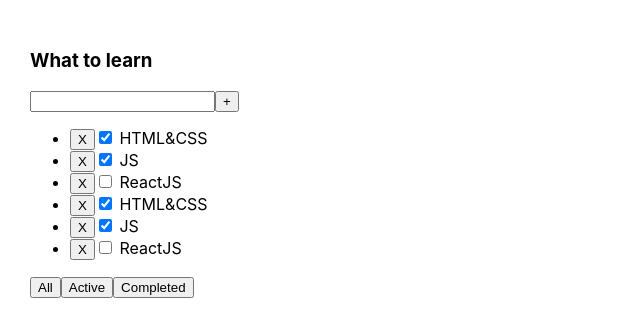
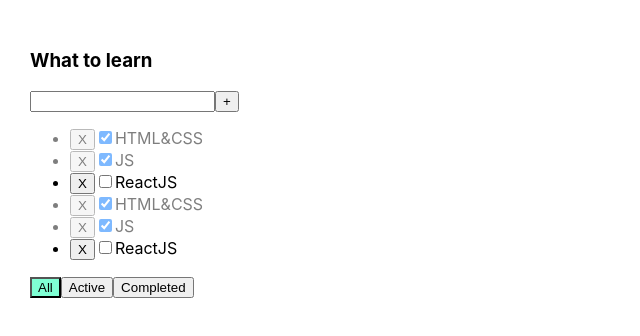
Before and after one commit to skitchen1992/ToDoListOnReactTypeScript, a React (Create React App) app: page / in a window 1280 px wide. Shown: the top 336 px of the page, without its empty margins (0-640 px from the left). Built offline with nearby package versions, Linux system fonts and the light colour scheme.

Commit message:
add map on todolist for button

```diff
--- a/src/App.css
+++ b/src/App.css
@@ -6,3 +6,17 @@
 .App > div {
   margin-right: 50px;
 }
+
+.error {
+  border: red 1px solid;
+}
+
+.error-message {
+  color: red;
+}
+.active-filter {
+  background-color: aquamarine;
+}
+.is-done {
+  opacity: 0.5;
+}
--- a/src/App.tsx
+++ b/src/App.tsx
@@ -1,4 +1,4 @@
-import React, {ChangeEvent, useState} from 'react';
+import React, { useState} from 'react';
 import './App.css';
 import {inArray, Todolist} from "./Todolist";
 import {v1} from "uuid";
@@ -20,6 +20,15 @@
         let newTask = {id: v1(), title: newTitle, isDone: false}
         setTask([newTask, ...tasks])
     }
+
+    const onChangeStatus = (id:string, isDone:boolean)=>{
+        const task = tasks.find(t=>t.id===id)
+        if(task){
+            task.isDone=isDone
+            setTask([...tasks])
+        }
+    }
+
 
     let [filter, setFilter] = useState<KeyType>('All')
 
@@ -48,6 +57,12 @@
                       removeTask={removeTask}
                       changeFilter={changeFilter}
                       addTask={addTask}
+                      onChangeStatus={onChangeStatus}
+                      filter={filter}
+
+
+
+
             />
         </div>
     );
--- a/src/Todolist.tsx
+++ b/src/Todolist.tsx
@@ -1,4 +1,4 @@
-import React from "react";
+import React, {ChangeEvent} from "react";
 import {KeyType} from "./App";
 import {Button} from "./components/Button";
 
@@ -9,35 +9,44 @@
     tasks: Array<inArray>
     removeTask: (id: string) => void
     changeFilter: (key: KeyType) => void
-    addTask:(newTitle:string)=>void
+    addTask: (newTitle: string) => void
+    onChangeStatus: (id: string, isDone: boolean) => void
+    filter: KeyType
 }
 export type inArray = {
     id: string,
     title: string,
     isDone: boolean,
 
-
 }
 
 export const Todolist = (props: propsType) => {
-    const changeFilterHandlerAll = () => props.changeFilter('All')
-    const changeFilterHandlerActive = () => props.changeFilter('Active')
-    const changeFilterHandlerCompleted = () => props.changeFilter('Completed')
+    /*    const changeFilterHandlerAll = () => props.changeFilter('All')
+        const changeFilterHandlerActive = () => props.changeFilter('Active')
+        const changeFilterHandlerCompleted = () => props.changeFilter('Completed')*/
+
+
+    const onFilterClickHandler = (str: KeyType) => {
+        props.changeFilter(str)
+    }
+    const filter:KeyType[] = ['All','Active','Completed']
 
     return (
         <div className="App">
             <div>
                 <h3>{props.title}</h3>
                 <div>
-                    <Input callBack={(newTitle:string)=>props.addTask(newTitle)} />
+                    <Input addTask={(newTitle: string) => props.addTask(newTitle)}/>
                 </div>
                 <ul>
                     {props.tasks.map(t => {
-                        const removeTask =()=>props.removeTask(t.id)
+                            const removeTask = () => props.removeTask(t.id)
+                            const onChangeDone = (e: ChangeEvent<HTMLInputElement>) => props.onChangeStatus(t.id, e.currentTarget.checked)
                             return (
-                                <li key={t.id}>
-                                    <Button callBack={removeTask} value={'X'}/>
-                                    <input type="checkbox" checked={t.isDone}/> <span>{t.title}</span>
+                                <li key={t.id} className={t.isDone ? 'is-done' : ''}>
+                                    <button onClick={removeTask}>X</button>
+                                    <input onChange={onChangeDone} type="checkbox" checked={t.isDone}/>
+                                    <span>{t.title}</span>
                                 </li>
                             )
                         }
@@ -45,9 +54,15 @@
                     }
                 </ul>
                 <div>
-                    <Button callBack={changeFilterHandlerAll} value={'All'}/>
-                    <Button callBack={changeFilterHandlerActive} value={'Active'}/>
-                    <Button callBack={changeFilterHandlerCompleted} value={'Completed'}/>
+                    {/*                    <Button filter={props.filter} callBack={changeFilterHandlerAll} value={'All'}/>
+                    <Button filter={props.filter} callBack={changeFilterHandlerActive} value={'Active'}/>
+                    <Button filter={props.filter} callBack={changeFilterHandlerCompleted} value={'Completed'}/>*/}
+                    {filter.map(el=>{
+                      return  <Button filter={props.filter} onFilterClickHandler={onFilterClickHandler} value={el}/>
+                    })}
+                    {/*<Button filter={props.filter} onFilterClickHandler={onFilterClickHandler} value={'All'}/>*/}
+                    {/*<Button filter={props.filter} onFilterClickHandler={onFilterClickHandler} value={'Active'}/>*/}
+                    {/*<Button filter={props.filter} onFilterClickHandler={onFilterClickHandler} value={'Completed'}/>*/}
                 </div>
             </div>
         </div>
--- a/src/components/Button.tsx
+++ b/src/components/Button.tsx
@@ -1,13 +1,19 @@
 import React from "react";
+import {KeyType} from "../App";
+
+
 
 type ProsType ={
-    callBack:()=>void
-    value:string
+    onFilterClickHandler:(str:KeyType ) =>void
+    value:KeyType
+    filter:KeyType
+
+
 
 }
 export const Button=(props:ProsType)=>{
-    const onClickHandler=()=>props.callBack()
+    const onClickHandler=()=>props.onFilterClickHandler(props.value)
     return(
-        <button onClick={onClickHandler}>{props.value}</button>
+        <button className={props.filter === props.value?'active-filter':''} onClick={onClickHandler}>{props.value}</button>
     )
 }
--- a/src/components/Input.tsx
+++ b/src/components/Input.tsx
@@ -1,29 +1,41 @@
 import React, {ChangeEvent, KeyboardEvent, useState} from 'react';
+import '../App.css';
 
 type InputType = {
-    callBack: (newTitle: string) => void
+    addTask: (newTitle: string) => void
 }
 
 const Input = (props: InputType) => {
 
     let [title, setTitle] = useState('')
+    let [error, setError] = useState<null | string>(null)
+
 
     const onChangeHandler = (e: ChangeEvent<HTMLInputElement>) => {
         setTitle(e.currentTarget.value)
     }
-    const onClickHandler = () => {
-        props.callBack(title)
+    const addTask = () => {
+        const trimmedTitle = title.trim()
+        if (trimmedTitle) {
+            props.addTask(title)
+            setTitle('')
+        }else {
+            setError('Title is required')
+        }
         setTitle('')
     }
     const onKeyPressHandler = (e: KeyboardEvent<HTMLInputElement>) => {
+        setError(null)
         if (e.key === 'Enter') {
-            onClickHandler()
+            addTask()
         }
     }
     return (
         <div>
-            <input onChange={onChangeHandler} value={title} onKeyPress={onKeyPressHandler}/>
-            <button onClick={onClickHandler}>+</button>
+            <input className={error ? 'error' : ''} onChange={onChangeHandler} value={title}
+                   onKeyPress={onKeyPressHandler}/>
+            <button onClick={addTask}>+</button>
+            {error && <div className={"error-message"}>{error}</div>}
         </div>
     );
 };
```
